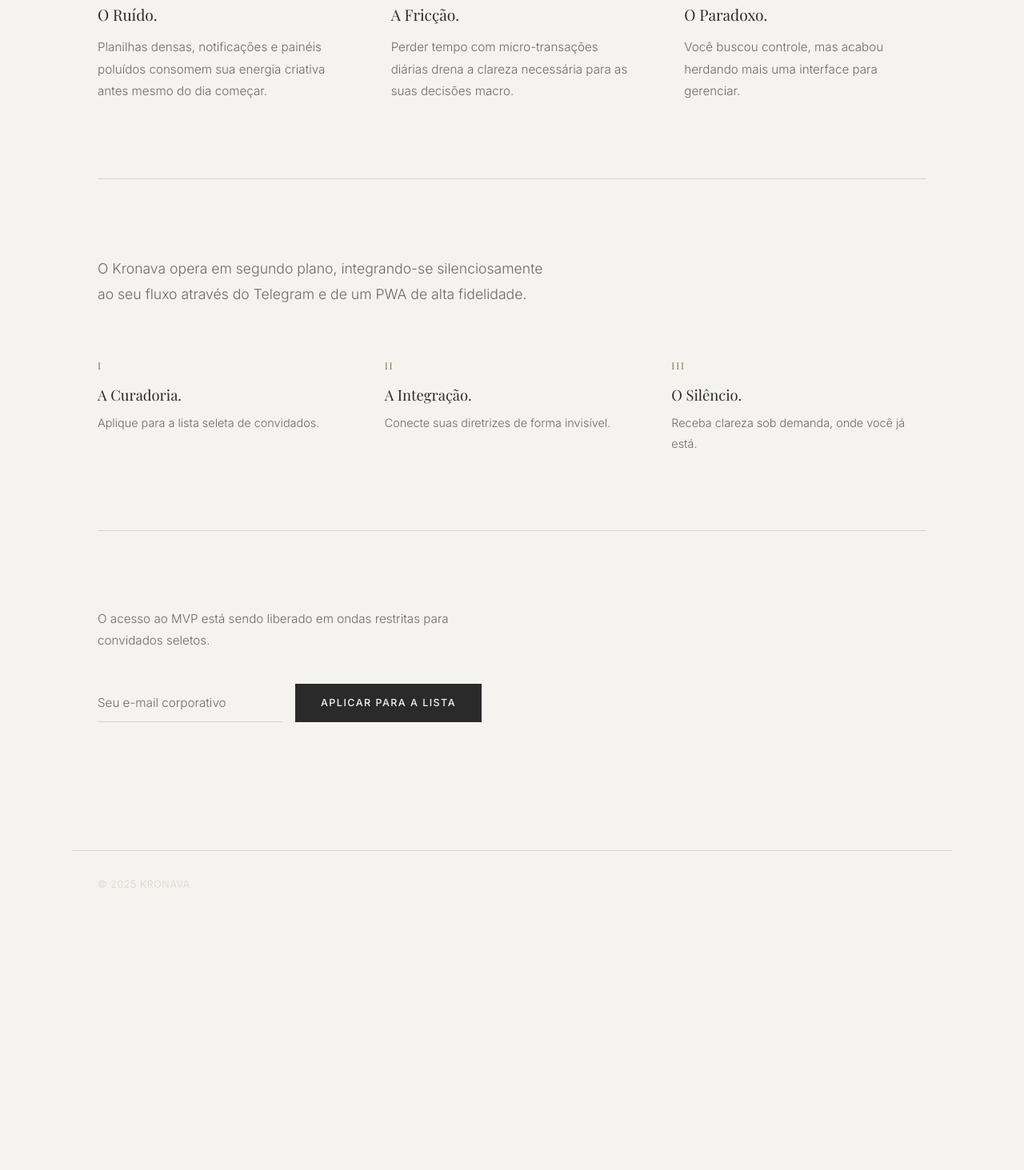
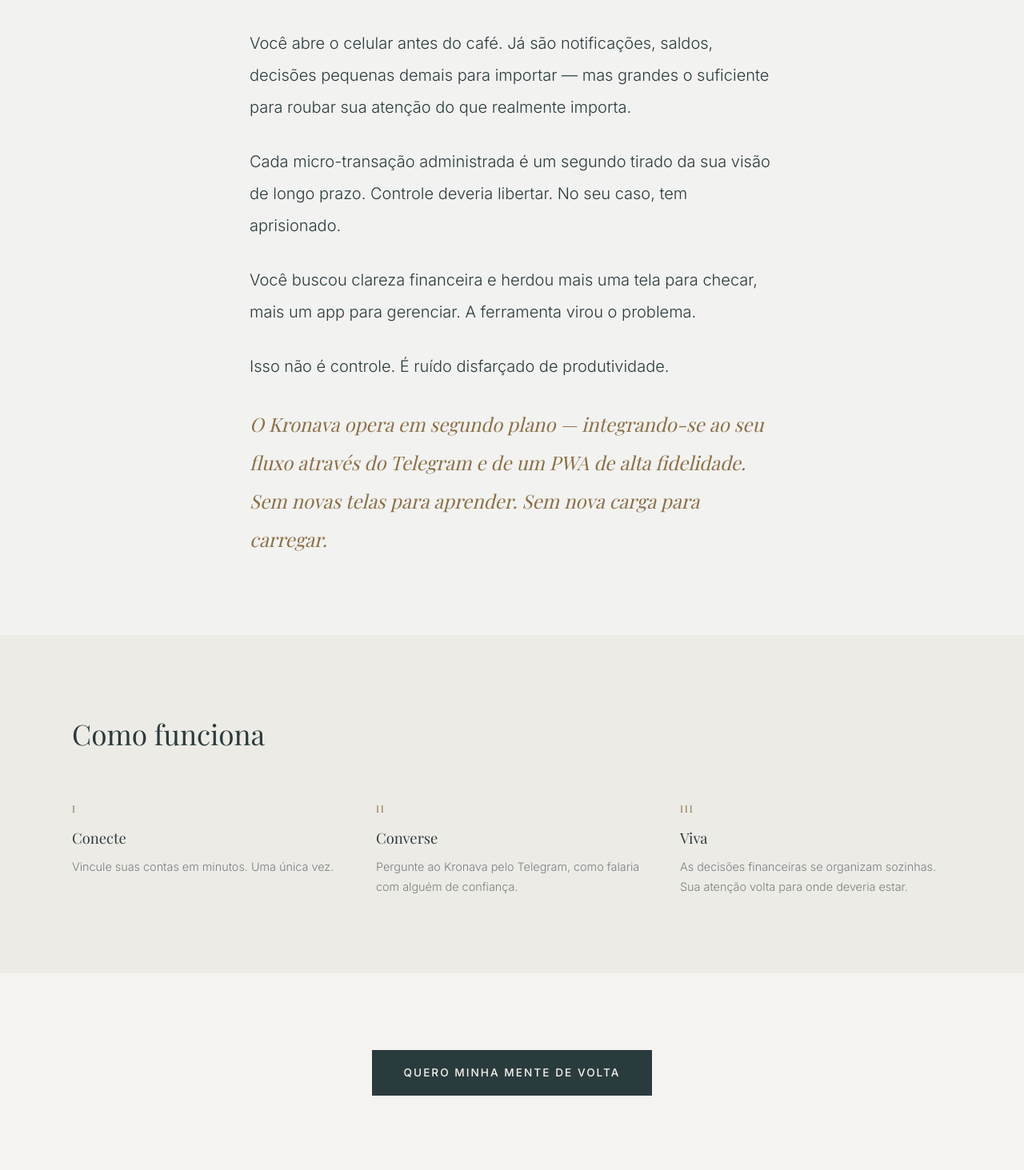
Before and after one commit to kronavanoreply-ai/kronava-landing, a website: page index.html in a window 1280 px wide. Shown: the part 850-2313 px from the top of the page at 80% size. Before the commit the page ends 1997 px from the top, so only its background shows below. Drawn offline with nearby package versions, Linux system fonts and the light colour scheme; a web font is replaced by a local one.

Commit message:
Redesign landing page: novo copy, storytelling e paleta de cores

```diff
--- a/index.html
+++ b/index.html
@@ -3,20 +3,34 @@
 <head>
   <meta charset="UTF-8" />
   <meta name="viewport" content="width=device-width, initial-scale=1.0" />
-  <title>Kronava — Sua mente livre para o macro.</title>
-  <meta name="description" content="Um ecossistema invisível que assume a execução financeira e remove a sobrecarga mental do seu dia a dia." />
+  <title>Kronava — Sua mente livre</title>
+  <meta name="description" content="Kronava é o ecossistema financeiro que cuida das suas finanças de forma invisível, direto no seu Telegram. Menos telas, mais clareza." />
   <link rel="preconnect" href="https://fonts.googleapis.com" />
   <link rel="preconnect" href="https://fonts.gstatic.com" crossorigin />
   <link href="https://fonts.googleapis.com/css2?family=Playfair+Display:ital,wght@0,400;0,500;1,400&family=Inter:wght@300;400;500&display=swap" rel="stylesheet" />
+
+  <!-- Google Analytics -->
+  <script async src="https://www.googletagmanager.com/gtag/js?id=G-RKE9DLVR4M"></script>
+  <script>
+    window.dataLayer = window.dataLayer || [];
+    function gtag(){dataLayer.push(arguments);}
+    gtag('js', new Date());
+    gtag('config', 'G-RKE9DLVR4M');
+  </script>
+
   <style>
     *, *::before, *::after { box-sizing: border-box; margin: 0; padding: 0; }
 
     :root {
       --bg: #F5F3EF;
-      --text: #2a2a2a;
-      --text-muted: #6b6b6b;
+      --bg-alt: #F2F2F0;
+      --bg-transition: #EDEBE6;
+      --text: #2A3B3D;
+      --text-muted: rgba(42, 59, 61, 0.6);
       --border: #d8d4cc;
-      --gold: #8a7355;
+      --gold: #8B6F47;
+      --btn-bg: #2A3B3D;
+      --btn-text: #F5F3EF;
     }
 
     html { scroll-behavior: smooth; }
@@ -30,7 +44,6 @@
       -webkit-font-smoothing: antialiased;
     }
 
-    /* HEADER */
     header {
       padding: 2rem 2rem 0;
       max-width: 1100px;
@@ -46,7 +59,6 @@
       text-decoration: none;
     }
 
-    /* HERO */
     .hero {
       max-width: 1100px;
       margin: 0 auto;
@@ -60,7 +72,7 @@
       line-height: 1.18;
       letter-spacing: -0.01em;
       color: var(--text);
-      max-width: 720px;
+      max-width: 760px;
       margin-bottom: 2rem;
     }
 
@@ -72,7 +84,7 @@
     .hero p {
       font-size: clamp(1rem, 2vw, 1.15rem);
       color: var(--text-muted);
-      max-width: 520px;
+      max-width: 540px;
       margin-bottom: 3rem;
       font-weight: 300;
       line-height: 1.75;
@@ -94,7 +106,6 @@
 
     .btn-ghost:hover { opacity: 0.5; }
 
-    /* DIVIDER */
     .divider {
       max-width: 1100px;
       margin: 0 auto;
@@ -106,50 +117,53 @@
       border-top: 1px solid var(--border);
     }
 
-    /* PAIN */
-    .pain {
-      max-width: 1100px;
+    /* STORYTELLING */
+    .story {
+      background: var(--bg-alt);
+      padding: 6rem 0;
+    }
+
+    .story-inner {
+      max-width: 720px;
+      margin: 0 auto;
+      padding: 0 2rem;
+    }
+
+    .story-inner p {
+      font-size: clamp(1.05rem, 2vw, 1.25rem);
+      color: var(--text);
+      line-height: 2;
+      margin-bottom: 1.75rem;
+      font-weight: 300;
+    }
+
+    .story-inner p:last-child {
+      font-family: 'Playfair Display', serif;
+      font-style: italic;
+      color: var(--gold);
+      font-size: clamp(1.2rem, 2.4vw, 1.5rem);
+      margin-bottom: 0;
+    }
+
+    /* COMO FUNCIONA */
+    .plan {
+      background: var(--bg-transition);
+      max-width: 100%;
       margin: 0 auto;
       padding: 6rem 2rem;
     }
 
-    .pain-grid {
-      display: grid;
-      grid-template-columns: 1fr;
-      gap: 3rem;
+    .plan-inner {
+      max-width: 1100px;
+      margin: 0 auto;
     }
 
-    @media (min-width: 768px) {
-      .pain-grid { grid-template-columns: 1fr 1fr 1fr; gap: 4rem; }
-    }
-
-    .pain-item h3 {
+    .plan-title {
       font-family: 'Playfair Display', serif;
       font-weight: 400;
-      font-size: 1.2rem;
-      margin-bottom: 0.75rem;
+      font-size: clamp(1.6rem, 3vw, 2.2rem);
+      margin-bottom: 3.5rem;
       color: var(--text);
-    }
-
-    .pain-item p {
-      font-size: 0.95rem;
-      color: var(--text-muted);
-      line-height: 1.8;
-    }
-
-    /* PLAN */
-    .plan {
-      max-width: 1100px;
-      margin: 0 auto;
-      padding: 6rem 2rem;
-    }
-
-    .plan-intro {
-      font-size: clamp(1rem, 2vw, 1.1rem);
-      color: var(--text-muted);
-      max-width: 560px;
-      margin-bottom: 4rem;
-      line-height: 1.8;
     }
 
     .steps {
@@ -184,15 +198,40 @@
       line-height: 1.75;
     }
 
-    /* CAPTURE */
+    /* CTA FINAL */
+    .cta-final {
+      max-width: 1100px;
+      margin: 0 auto;
+      padding: 6rem 2rem 2rem;
+      text-align: center;
+    }
+
+    .cta-final a {
+      display: inline-block;
+      background: var(--btn-bg);
+      color: var(--btn-text);
+      font-family: 'Inter', sans-serif;
+      font-size: 0.85rem;
+      font-weight: 500;
+      letter-spacing: 0.15em;
+      text-transform: uppercase;
+      padding: 1.1rem 2.5rem;
+      text-decoration: none;
+      transition: opacity 0.2s;
+    }
+
+    .cta-final a:hover { opacity: 0.75; }
+
     .capture {
       max-width: 1100px;
       margin: 0 auto;
-      padding: 6rem 2rem 10rem;
+      padding: 4rem 2rem 10rem;
     }
 
     .capture-inner {
       max-width: 480px;
+      margin: 0 auto;
+      text-align: center;
     }
 
     .capture p {
@@ -206,6 +245,7 @@
       display: flex;
       flex-direction: column;
       gap: 1rem;
+      text-align: left;
     }
 
     @media (min-width: 640px) {
@@ -231,8 +271,8 @@
     .input-email:focus { border-bottom-color: var(--text); }
 
     .btn-submit {
-      background: var(--text);
-      color: var(--bg);
+      background: var(--btn-bg);
+      color: var(--btn-text);
       border: none;
       padding: 0 2rem;
       min-height: 48px;
@@ -258,7 +298,6 @@
       padding: 1rem 0;
     }
 
-    /* FOOTER */
     footer {
       max-width: 1100px;
       margin: 0 auto;
@@ -283,56 +322,50 @@
 
     <!-- HERO -->
     <section class="hero">
-      <h1>Sua mente livre<br>para o macro.<br><em>Nossa inteligência<br>cuida do micro.</em></h1>
-      <p>Um ecossistema invisível que assume a execução financeira e remove a sobrecarga mental do seu dia a dia.</p>
-      <a href="#lista" class="btn-ghost">Solicitar acesso</a>
+      <h1>Sua mente livre.<br><em>A inteligência do Kronava</em><br>cuida das suas finanças<br>de forma invisível.</h1>
+      <p>Chega de abrir um app para descobrir o que você já devia saber. O Kronava organiza, entende e age — enquanto você vive.</p>
+      <a href="#lista" class="btn-ghost">Começar agora</a>
     </section>
 
-    <div class="divider"><hr /></div>
+    <!-- STORYTELLING -->
+    <section class="story">
+      <div class="story-inner">
+        <p>Você abre o celular antes do café. Já são notificações, saldos, decisões pequenas demais para importar — mas grandes o suficiente para roubar sua atenção do que realmente importa.</p>
+        <p>Cada micro-transação administrada é um segundo tirado da sua visão de longo prazo. Controle deveria libertar. No seu caso, tem aprisionado.</p>
+        <p>Você buscou clareza financeira e herdou mais uma tela para checar, mais um app para gerenciar. A ferramenta virou o problema.</p>
+        <p>Isso não é controle. É ruído disfarçado de produtividade.</p>
+        <p>O Kronava opera em segundo plano — integrando-se ao seu fluxo através do Telegram e de um PWA de alta fidelidade. Sem novas telas para aprender. Sem nova carga para carregar.</p>
+      </div>
+    </section>
 
-    <!-- VILÃO -->
-    <section class="pain">
-      <div class="pain-grid">
-        <div class="pain-item">
-          <h3>O Ruído.</h3>
-          <p>Planilhas densas, notificações e painéis poluídos consomem sua energia criativa antes mesmo do dia começar.</p>
-        </div>
-        <div class="pain-item">
-          <h3>A Fricção.</h3>
-          <p>Perder tempo com micro-transações diárias drena a clareza necessária para as suas decisões macro.</p>
-        </div>
-        <div class="pain-item">
-          <h3>O Paradoxo.</h3>
-          <p>Você buscou controle, mas acabou herdando mais uma interface para gerenciar.</p>
+    <!-- COMO FUNCIONA -->
+    <section class="plan">
+      <div class="plan-inner">
+        <h2 class="plan-title">Como funciona</h2>
+        <div class="steps">
+          <div class="step">
+            <span class="step-number">I</span>
+            <h3>Conecte</h3>
+            <p>Vincule suas contas em minutos. Uma única vez.</p>
+          </div>
+          <div class="step">
+            <span class="step-number">II</span>
+            <h3>Converse</h3>
+            <p>Pergunte ao Kronava pelo Telegram, como falaria com alguém de confiança.</p>
+          </div>
+          <div class="step">
+            <span class="step-number">III</span>
+            <h3>Viva</h3>
+            <p>As decisões financeiras se organizam sozinhas. Sua atenção volta para onde deveria estar.</p>
+          </div>
         </div>
       </div>
     </section>
 
-    <div class="divider"><hr /></div>
-
-    <!-- PLANO -->
-    <section class="plan">
-      <p class="plan-intro">O Kronava opera em segundo plano, integrando-se silenciosamente ao seu fluxo através do Telegram e de um PWA de alta fidelidade.</p>
-      <div class="steps">
-        <div class="step">
-          <span class="step-number">I</span>
-          <h3>A Curadoria.</h3>
-          <p>Aplique para a lista seleta de convidados.</p>
-        </div>
-        <div class="step">
-          <span class="step-number">II</span>
-          <h3>A Integração.</h3>
-          <p>Conecte suas diretrizes de forma invisível.</p>
-        </div>
-        <div class="step">
-          <span class="step-number">III</span>
-          <h3>O Silêncio.</h3>
-          <p>Receba clareza sob demanda, onde você já está.</p>
-        </div>
-      </div>
+    <!-- CTA FINAL -->
+    <section class="cta-final">
+      <a href="#lista">Quero minha mente de volta</a>
     </section>
-
-    <div class="divider"><hr /></div>
 
     <!-- CAPTURA -->
     <section class="capture" id="lista">
@@ -389,6 +422,9 @@
         if (res.ok || res.status === 409) {
           formContainer.style.display = 'none';
           successMsg.style.display = 'block';
+          if (window.gtag) {
+            window.gtag('event', 'curadoria_signup');
+          }
         } else {
           submitBtn.disabled = false;
           submitBtn.textContent = 'Aplicar para a Lista';
```
